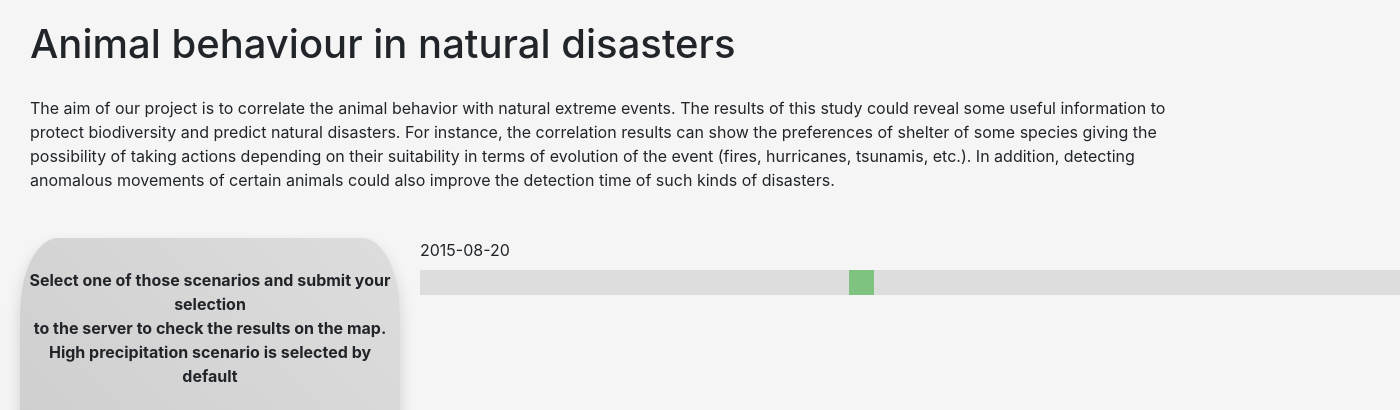
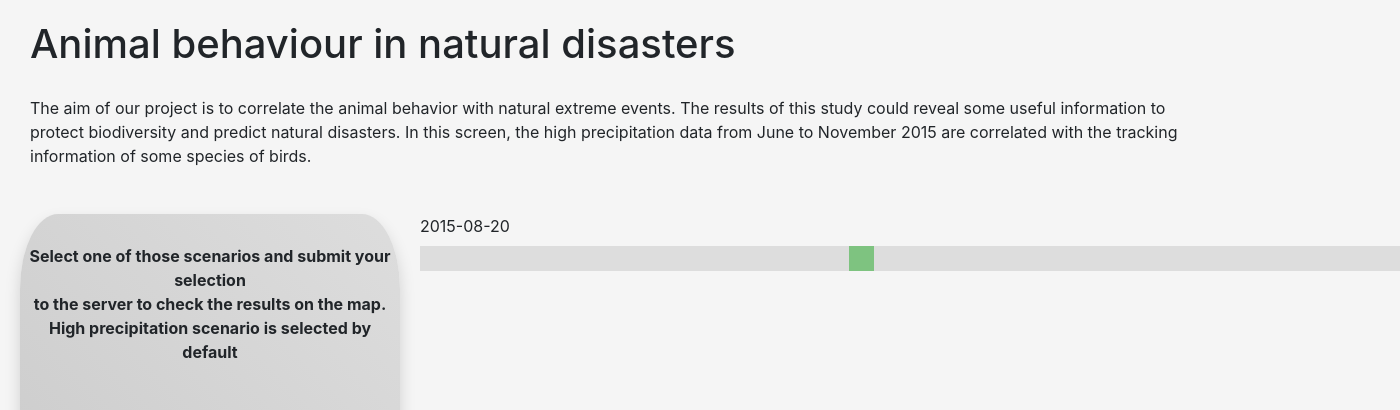
Before and after one commit to zrowland885/Space4Life, a Flask app: template templates/index.html in a window 1400 px wide; the page is wider, and only the part inside the window is pictured. Shown: the top 410 px of that part. Run offline with Flask 2, Linux system fonts and the light colour scheme; the template is opened without the code that fills it, so the values that code supplies are empty; parts of the project's set-up code (start-up, migrations or seed data) failed here and were passed over; some libraries are stand-ins or nearby versions.

Commit message:
change description text

```diff
--- a/templates/index.html
+++ b/templates/index.html
@@ -147,10 +147,8 @@
 	</div>
 	<div class="explanation">
 		<p> The aim of our project is to correlate the animal behavior with natural extreme events. The results of this study could reveal
-		some useful information to protect biodiversity and predict natural disasters. For instance, the correlation results can show the
-		preferences of shelter of some species giving the possibility of taking actions depending on their suitability in terms of evolution
-		of the event (fires, hurricanes, tsunamis, etc.). In addition, detecting anomalous movements of certain animals could also improve the
-		detection time of such kinds of disasters.
+		some useful information to protect biodiversity and predict natural disasters. In this screen, the high precipitation data from
+		June to November 2015 are correlated with the tracking information of some species of birds.
 
 	</p>
 	</div>
```
